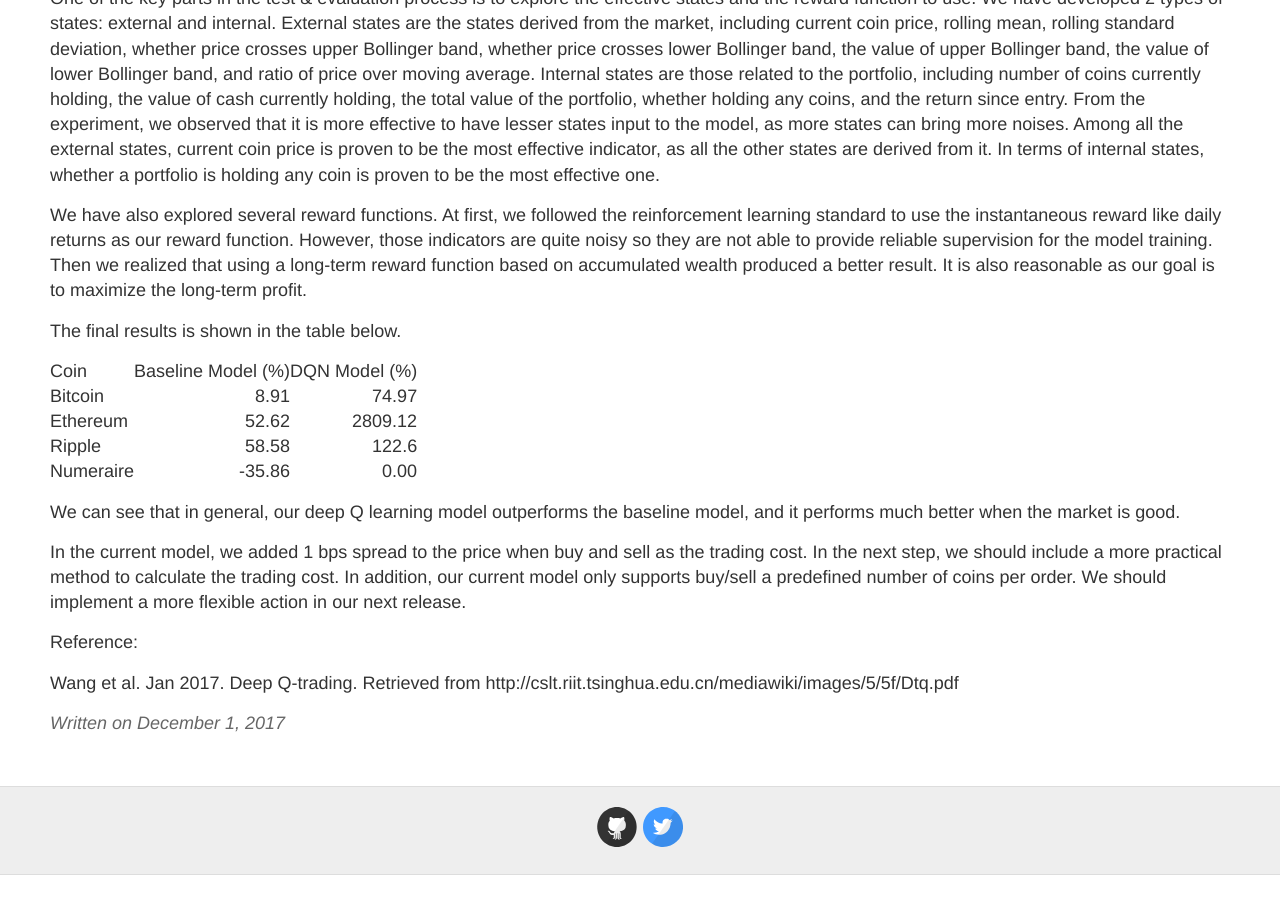
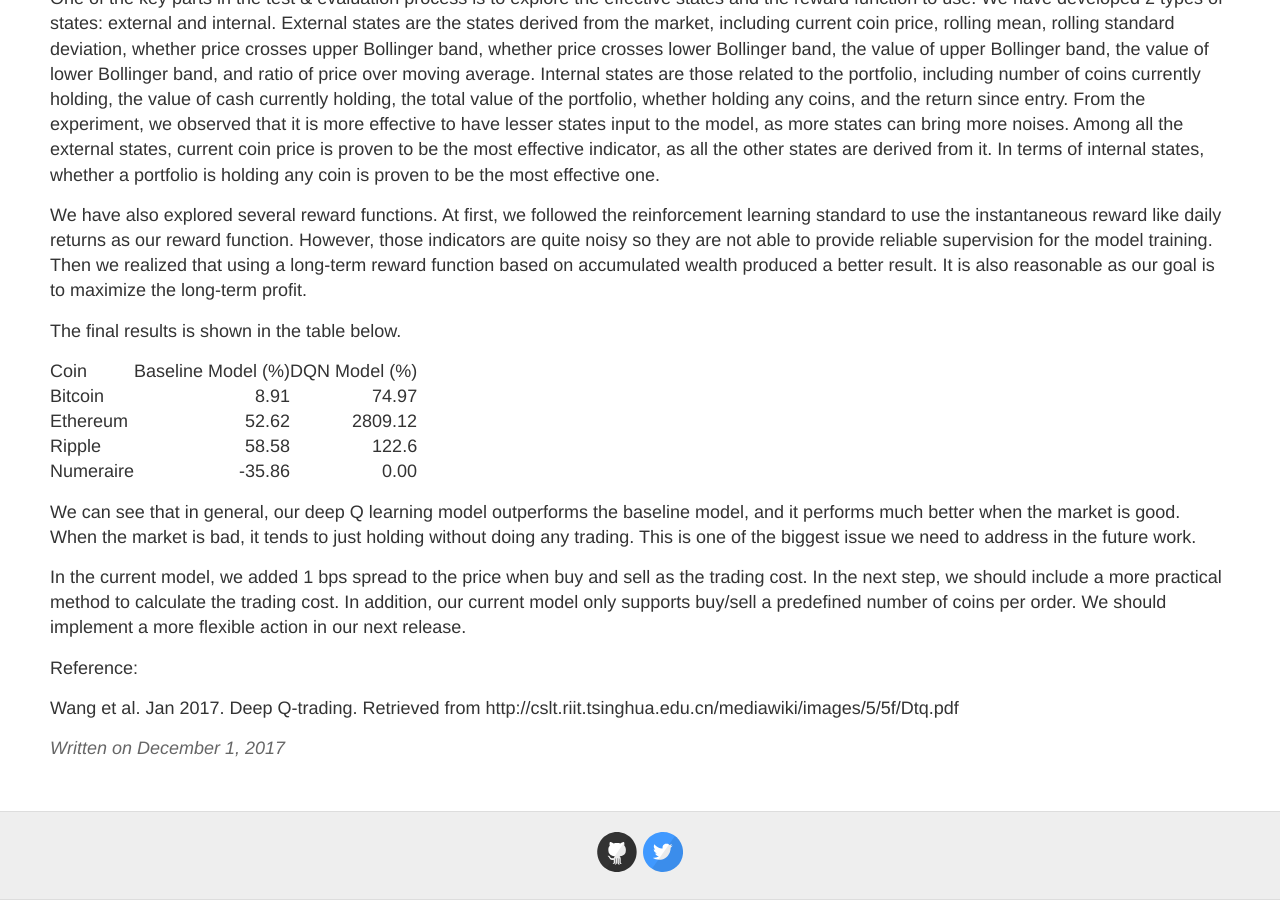
Before and after one commit to GradientTrader/gradienttrader.github.io, a Jekyll site: the page built from _posts/2017-12-01-Test-and-Evaluation.md, in a window 1280 px wide and 900 px high, scrolled down 2060 px. Built offline with Jekyll 4.4.1, drawn with Linux system fonts in a browser that asks for light colours; before the commit the page ends 2935 px from its top, so only the background shows below that.

Commit message:
Update test & evaluation post

```diff
--- a/_posts/2017-12-01-Test-and-Evaluation.md
+++ b/_posts/2017-12-01-Test-and-Evaluation.md
@@ -38,7 +38,7 @@ The final results is shown in the table below.
 | Ripple      | 58.58                  | 122.6          |
 | Numeraire   | -35.86                 | 0.00           |
 
-We can see that in general, our deep Q learning model outperforms the baseline model, and it performs much better when the market is good.
+We can see that in general, our deep Q learning model outperforms the baseline model, and it performs much better when the market is good. When the market is bad, it tends to just holding without doing any trading. This is one of the biggest issue we need to address in the future work.
 
 In the current model, we added 1 bps spread to the price when buy and sell as the trading cost. In the next step, we should include a more practical method to calculate the trading cost. In addition, our current model only supports buy/sell a predefined number of coins per order. We should implement a more flexible action in our next release.
 
```
